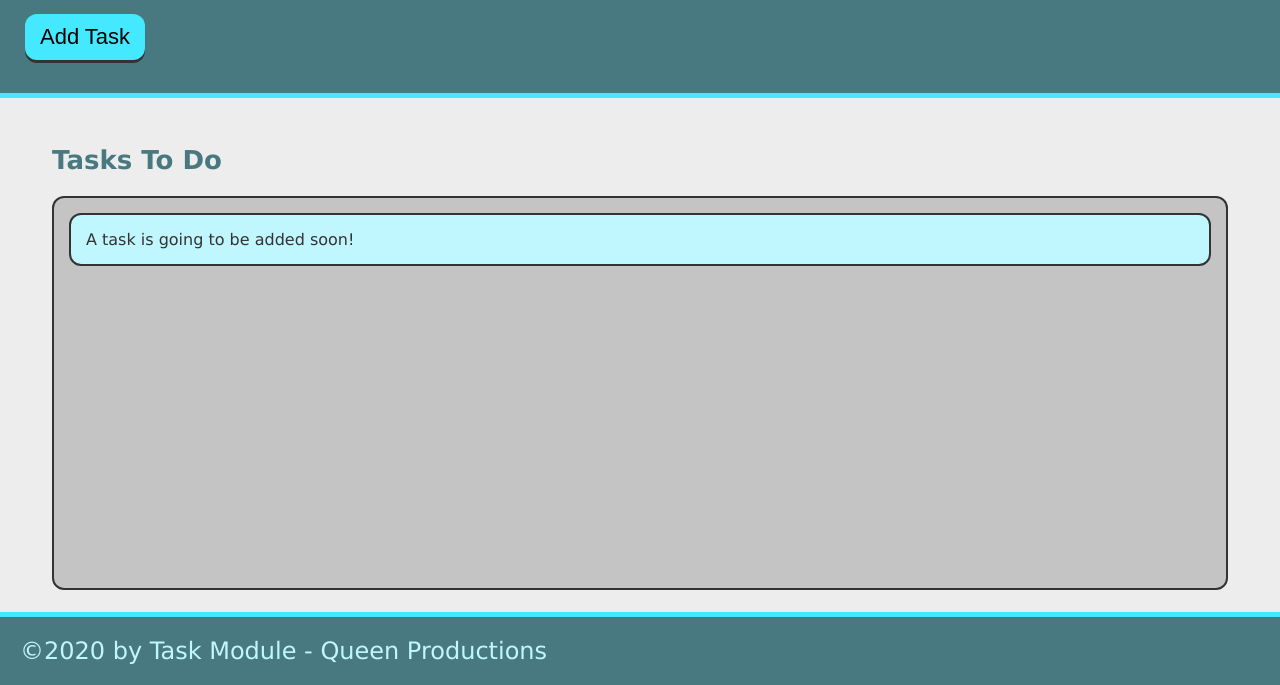
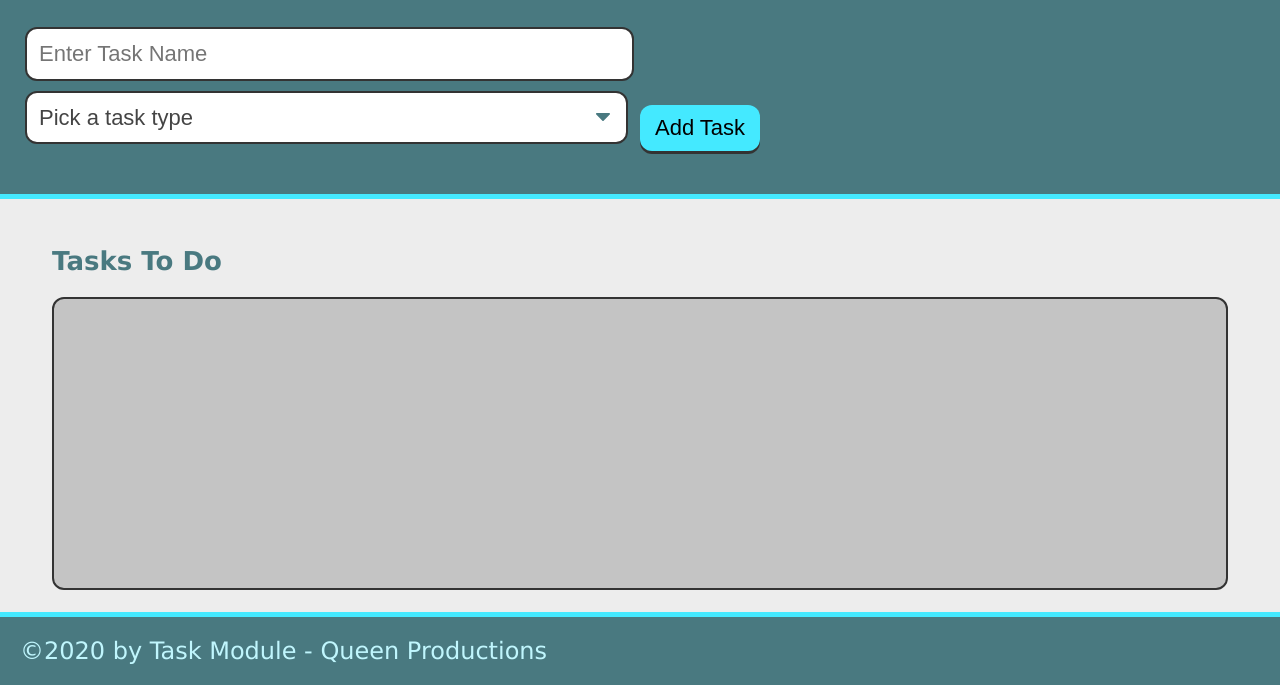
Before and after one commit to queen-stack/task_module, a plain HTML site: page index.html in a window 1280 px wide. Shown: the part 115-800 px from the top of the page. Drawn offline with Linux system fonts and the light colour scheme; files whose address does not match are found by name.

Commit message:
4.2.5 file changes from syllabus

```diff
--- a/assets/js/script.js
+++ b/assets/js/script.js
@@ -1,4 +1,4 @@
-var buttonEl = document.querySelector("#save-task");
+var formEl = document.querySelector("#task-form");
 var tasksToDoEl = document.querySelector("#tasks-to-do");
 
 var createTaskHandler = function() {
@@ -7,7 +7,7 @@ var createTaskHandler = function() {
     listItemEl.textContent = "This is a new task.";
     tasksToDoEl.appendChild(listItemEl);
   }
-  buttonEl.addEventListener("click", createTaskHandler);
+  formEl.addEventListener("submit", createTaskHandler);
   {
   var listItemEl = document.createElement("li");
   listItemEl.className = "task-item";
--- a/index.html
+++ b/index.html
@@ -16,7 +16,23 @@
 <header>
     <h1 class="page-title">Task Module</h1>
     <p>Click the button below to add a new task!</p>
-    <button class="btn" id="save-task">Add Task</button>
+    <form id="task-form">
+        <div class="form-group">
+            <input type="text" name="task-name" class="text-input" placeholder="Enter Task Name" />
+            <div class="form-group">
+                <select name="task-type" class="select-dropdown">
+                  <option value="" disabled selected>Pick a task type</option>
+                  <option value="Print">Print</option>
+                  <option value="Web">Web</option>
+                  <option value="Mobile">Mobile</option>
+                </select>
+              </div>
+
+        </div>
+        <div class="form-group">
+          <button class="btn" id="save-task" type="submit">Add Task</button>
+        </div>
+      </form>
   </header>
     <script src="./assets/js/script.js"></script>
 
@@ -26,9 +42,7 @@
 <main class="page-content">
     <section class="task-list-wrapper">
         <h2 class="list-title">Tasks To Do</h2>
-        <ul class="task-list" id="tasks-to-do">
-          <li class="task-item">A task is going to be added soon!</li>
-      </ul>
+        <ul class="task-list" id="tasks-to-do"></ul>
     </section>
   </main>
 
```
